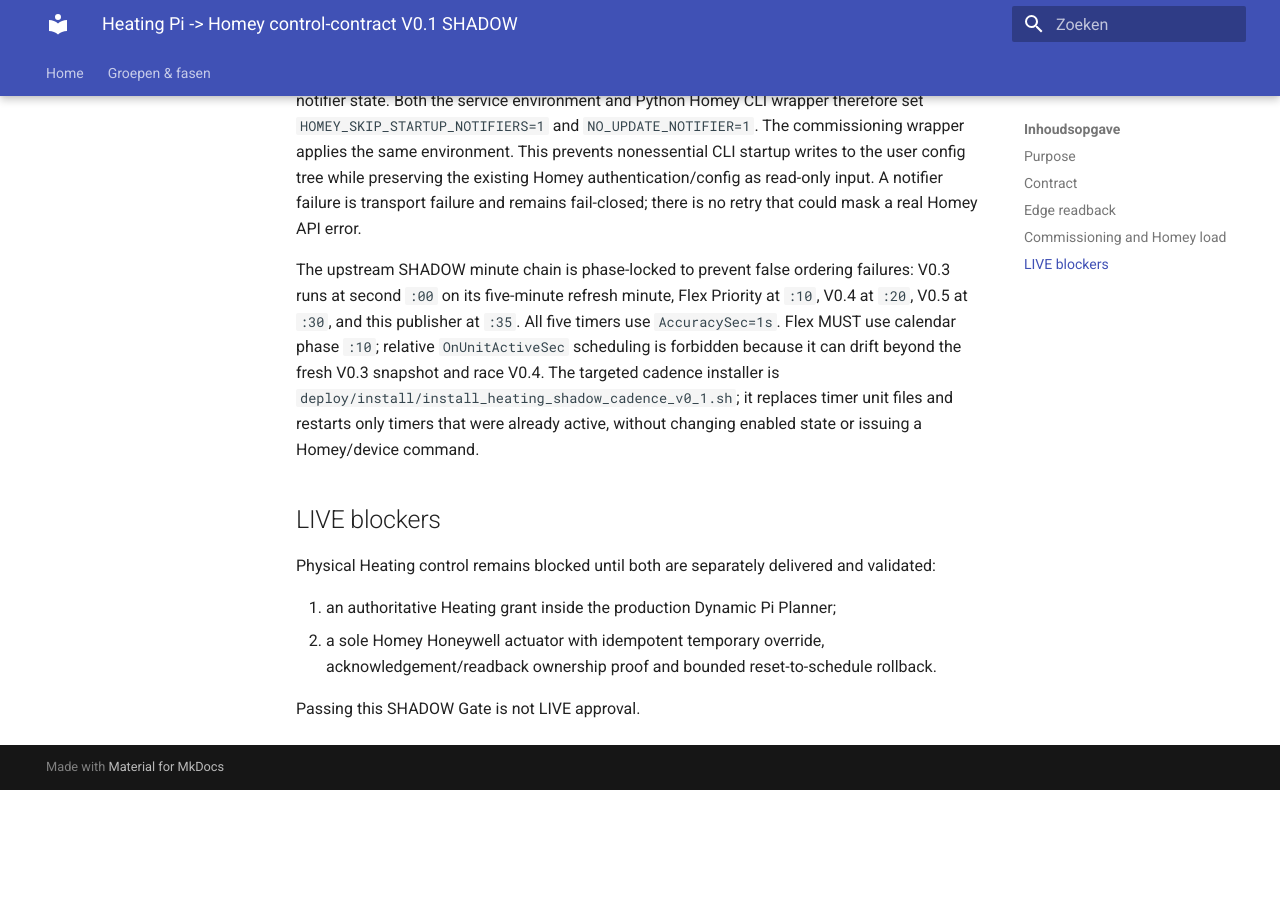
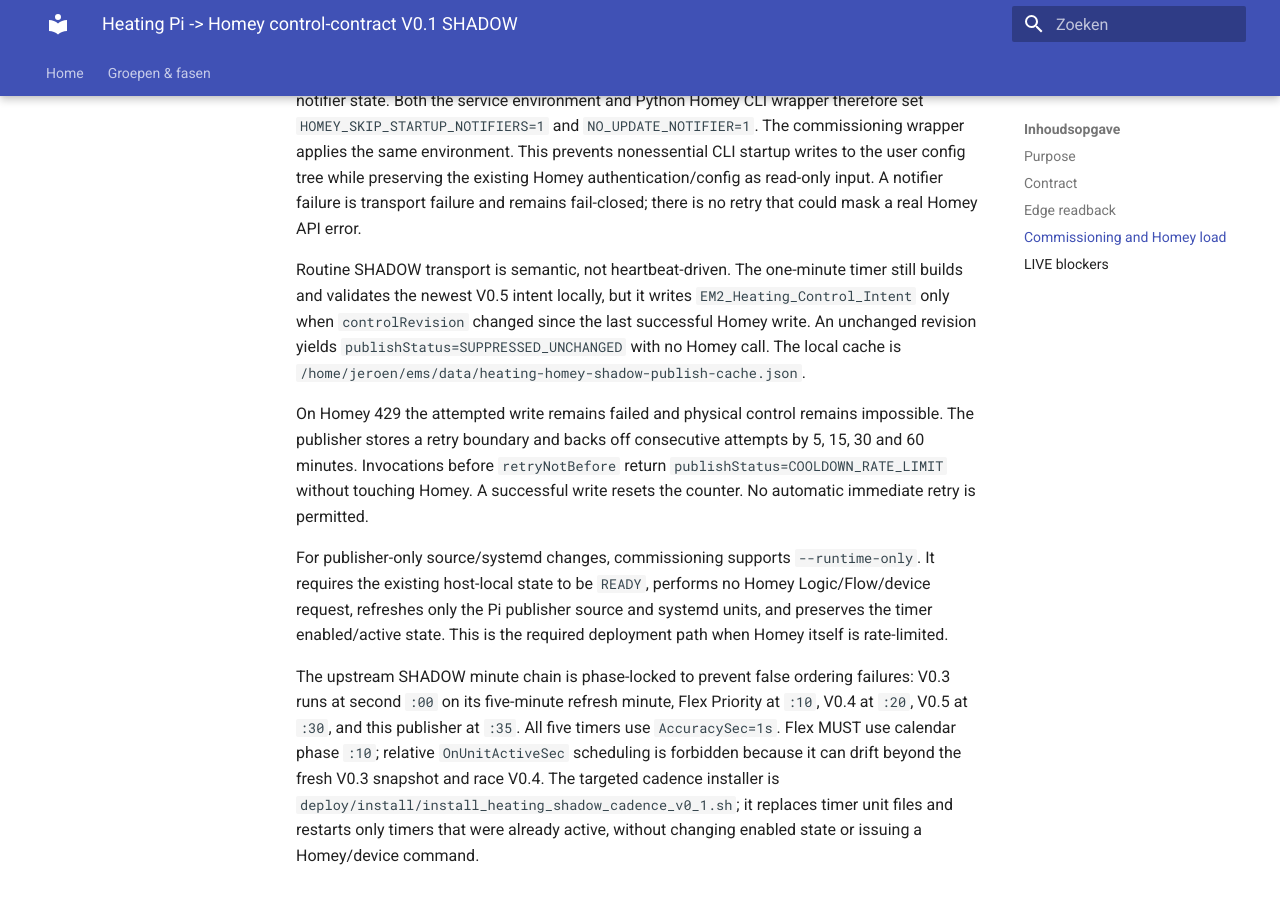
Before and after one commit to OnsKasteeltje/homey-energy-manual, an MkDocs documentation site: the page built from docs/commissioning/heating-homey-shadow-chain-v0.1.md, in a window 1280 px wide and 900 px high, scrolled down 2917 px. Built offline with MkDocs 1.6.1 and Material for MkDocs 9.7.7, drawn with Linux system fonts in a browser that asks for light colours; before the commit the page ends 3707 px from its top, so only the background shows below that.

Commit message:
docs(heating): document semantic publish, backoff and runtime-only deploy

```diff
--- a/docs/commissioning/heating-homey-shadow-chain-v0.1.md
+++ b/docs/commissioning/heating-homey-shadow-chain-v0.1.md
@@ -135,6 +135,12 @@
 input. A notifier failure is transport failure and remains fail-closed; there
 is no retry that could mask a real Homey API error.
 
+Routine SHADOW transport is semantic, not heartbeat-driven. The one-minute timer still builds and validates the newest V0.5 intent locally, but it writes `EM2_Heating_Control_Intent` only when `controlRevision` changed since the last successful Homey write. An unchanged revision yields `publishStatus=SUPPRESSED_UNCHANGED` with no Homey call. The local cache is `/home/jeroen/ems/data/heating-homey-shadow-publish-cache.json`.
+
+On Homey 429 the attempted write remains failed and physical control remains impossible. The publisher stores a retry boundary and backs off consecutive attempts by 5, 15, 30 and 60 minutes. Invocations before `retryNotBefore` return `publishStatus=COOLDOWN_RATE_LIMIT` without touching Homey. A successful write resets the counter. No automatic immediate retry is permitted.
+
+For publisher-only source/systemd changes, commissioning supports `--runtime-only`. It requires the existing host-local state to be `READY`, performs no Homey Logic/Flow/device request, refreshes only the Pi publisher source and systemd units, and preserves the timer enabled/active state. This is the required deployment path when Homey itself is rate-limited.
+
 The upstream SHADOW minute chain is phase-locked to prevent false ordering
 failures: V0.3 runs at second `:00` on its five-minute refresh minute, Flex
 Priority at `:10`, V0.4 at `:20`, V0.5 at `:30`, and this publisher at
```
